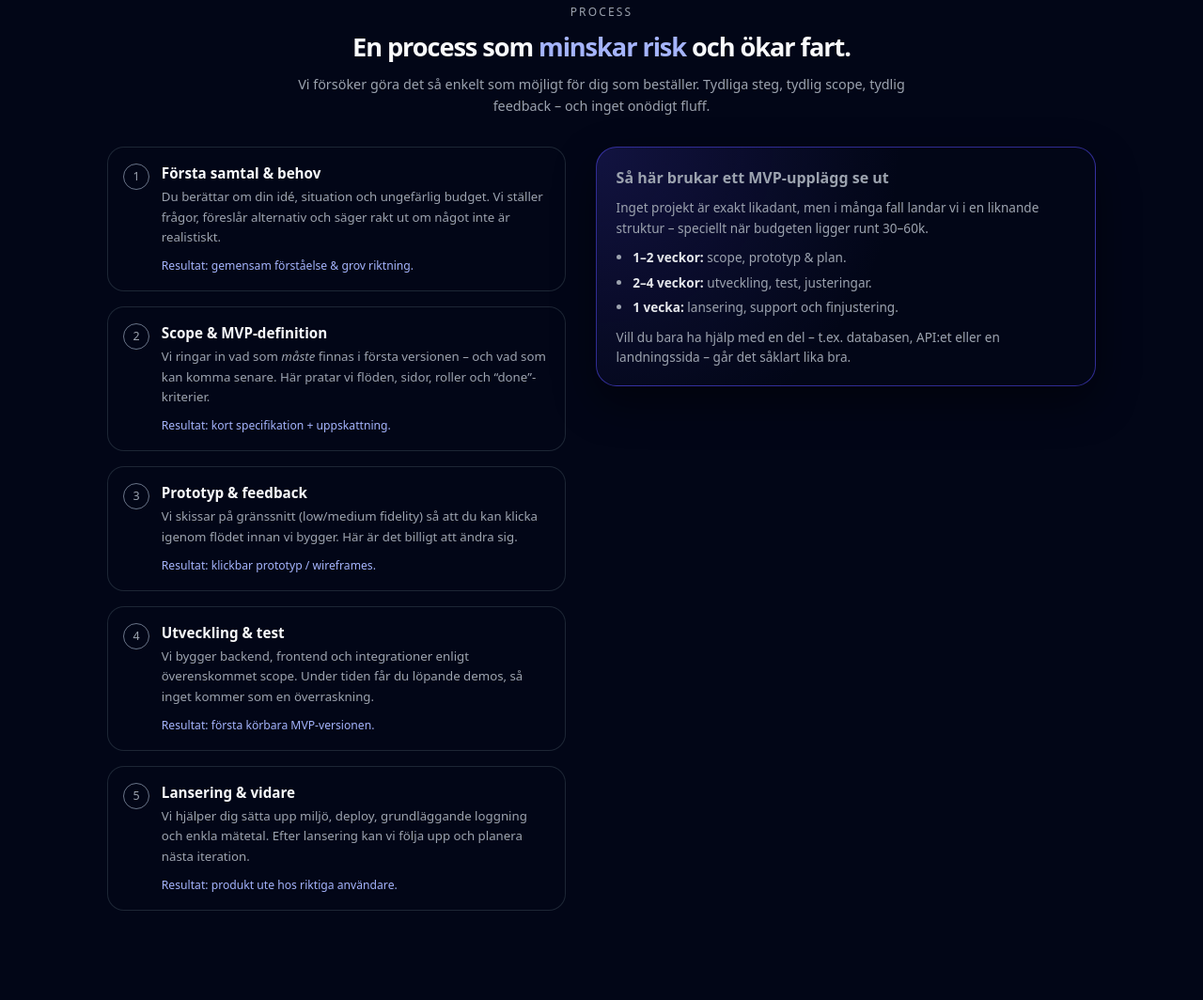
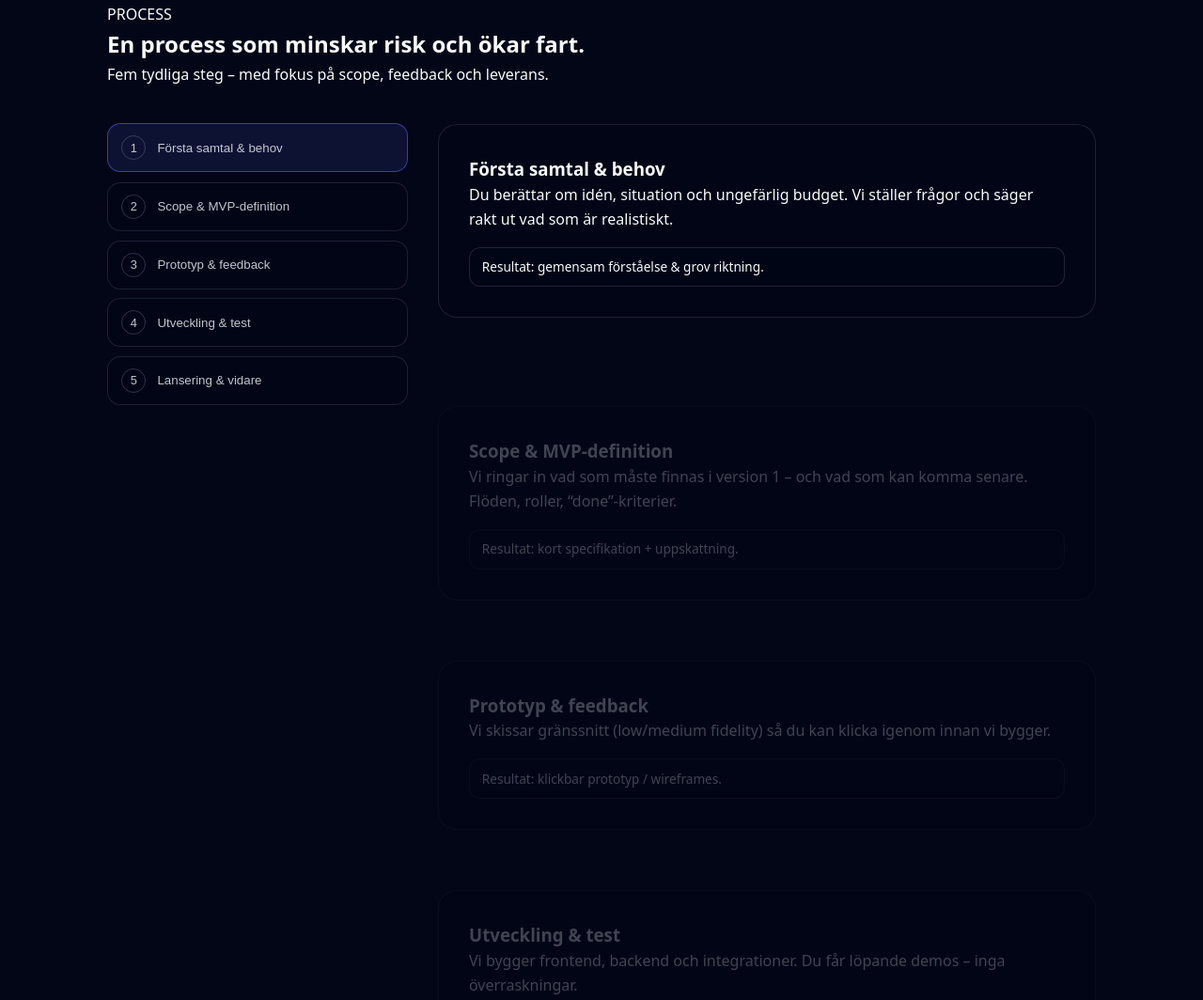
Before and after one commit to Nima-code-crypto/launchloop-site, a plain HTML site: page index.html in a window 1280 px wide. Shown: the part 1756-2820 px from the top of the page at 94% size. Drawn offline with Linux system fonts and the light colour scheme.

Commit message:
scrollfunktioner

```diff
--- a/index.html
+++ b/index.html
@@ -264,98 +264,54 @@
     </section>
 
     <!-- PROCESS -->
-    <section id="process">
+    <section id="process" class="process">
   <div class="container">
-        <div class="section-header">
-          <div class="section-kicker">Process</div>
-          <h2 class="section-title">En process som <span>minskar risk</span> och ökar fart.</h2>
-          <p class="section-sub">
-            Vi försöker göra det så enkelt som möjligt för dig som beställer.
-            Tydliga steg, tydlig scope, tydlig feedback – och inget onödigt fluff.
-          </p>
+    <div class="section-head">
+      <div class="kicker">PROCESS</div>
+      <h2>En process som minskar risk och ökar fart.</h2>
+      <p>Fem tydliga steg – med fokus på scope, feedback och leverans.</p>
     </div>
 
-        <div class="process-grid">
-          <div class="process-list">
-            <article class="step-card">
-              <div class="step-number">1</div>
-              <div class="step-main">
+    <div class="process-scroll">
+      <div class="process-steps" id="processSteps">
+        <button class="step active" data-step="1"><span>1</span> Första samtal & behov</button>
+        <button class="step" data-step="2"><span>2</span> Scope & MVP-definition</button>
+        <button class="step" data-step="3"><span>3</span> Prototyp & feedback</button>
+        <button class="step" data-step="4"><span>4</span> Utveckling & test</button>
+        <button class="step" data-step="5"><span>5</span> Lansering & vidare</button>
+      </div>
+
+      <div class="process-panels">
+        <article class="panel active" data-step="1">
           <h3>Första samtal & behov</h3>
-                <p>
-                  Du berättar om din idé, situation och ungefärlig budget. Vi
-                  ställer frågor, föreslår alternativ och säger rakt ut om något inte är realistiskt.
-                </p>
-                <span>Resultat: gemensam förståelse & grov riktning.</span>
-              </div>
+          <p>Du berättar om idén, situation och ungefärlig budget. Vi ställer frågor och säger rakt ut vad som är realistiskt.</p>
+          <div class="result">Resultat: gemensam förståelse & grov riktning.</div>
         </article>
 
-            <article class="step-card">
-              <div class="step-number">2</div>
-              <div class="step-main">
+        <article class="panel" data-step="2">
           <h3>Scope & MVP-definition</h3>
-                <p>
-                  Vi ringar in vad som <em>måste</em> finnas i första versionen
-                  – och vad som kan komma senare. Här pratar vi flöden, sidor,
-                  roller och “done”-kriterier.
-                </p>
-                <span>Resultat: kort specifikation + uppskattning.</span>
-              </div>
+          <p>Vi ringar in vad som måste finnas i version 1 – och vad som kan komma senare. Flöden, roller, “done”-kriterier.</p>
+          <div class="result">Resultat: kort specifikation + uppskattning.</div>
         </article>
 
-            <article class="step-card">
-              <div class="step-number">3</div>
-              <div class="step-main">
+        <article class="panel" data-step="3">
           <h3>Prototyp & feedback</h3>
-                <p>
-                  Vi skissar på gränssnitt (low/medium fidelity) så att du kan
-                  klicka igenom flödet innan vi bygger. Här är det billigt att ändra sig.
-                </p>
-                <span>Resultat: klickbar prototyp / wireframes.</span>
-              </div>
+          <p>Vi skissar gränssnitt (low/medium fidelity) så du kan klicka igenom innan vi bygger.</p>
+          <div class="result">Resultat: klickbar prototyp / wireframes.</div>
         </article>
 
-            <article class="step-card">
-              <div class="step-number">4</div>
-              <div class="step-main">
+        <article class="panel" data-step="4">
           <h3>Utveckling & test</h3>
-                <p>
-                  Vi bygger backend, frontend och integrationer enligt överenskommet scope.
-                  Under tiden får du löpande demos, så inget kommer som en överraskning.
-                </p>
-                <span>Resultat: första körbara MVP-versionen.</span>
-              </div>
+          <p>Vi bygger frontend, backend och integrationer. Du får löpande demos – inga överraskningar.</p>
+          <div class="result">Resultat: första körbara MVP-versionen.</div>
         </article>
 
-            <article class="step-card">
-              <div class="step-number">5</div>
-              <div class="step-main">
+        <article class="panel" data-step="5">
           <h3>Lansering & vidare</h3>
-                <p>
-                  Vi hjälper dig sätta upp miljö, deploy, grundläggande loggning
-                  och enkla mätetal. Efter lansering kan vi följa upp och planera
-                  nästa iteration.
-                </p>
-                <span>Resultat: produkt ute hos riktiga användare.</span>
-              </div>
+          <p>Deploy, logging och grundläggande mätetal. Sen itererar vi med riktig användarfeedback.</p>
+          <div class="result">Resultat: produkt ute hos riktiga användare.</div>
         </article>
       </div>
-
-          <aside class="process-aside">
-            <h3>Så här brukar ett MVP-upplägg se ut</h3>
-            <p>
-              Inget projekt är exakt likadant, men i många fall landar vi i en
-              liknande struktur – speciellt när budgeten ligger runt 30–60k.
-            </p>
-            <ul>
-              <li><strong>1–2 veckor:</strong> scope, prototyp & plan.</li>
-              <li><strong>2–4 veckor:</strong> utveckling, test, justeringar.</li>
-              <li><strong>1 vecka:</strong> lansering, support och finjustering.</li>
-            </ul>
-            <p style="margin-top: 0.6rem;">
-              Vill du bara ha hjälp med en del – t.ex. databasen, API:et eller
-              en landningssida – går det såklart lika bra.
-            </p>
-          </aside>
     </div>
   </div>
 </section>
--- a/script.js
+++ b/script.js
@@ -77,3 +77,49 @@ window.addEventListener("scroll", () => {
     ticking = true;
   }
 }, { passive: true });
+
+// ===============================
+// PROCESS – SCROLL INTERACTION
+// ===============================
+
+const processPanels = document.querySelectorAll(".process-panels .panel");
+const processSteps = document.querySelectorAll(".process-steps .step");
+
+function setActiveProcessStep(step) {
+  processSteps.forEach(btn =>
+    btn.classList.toggle("active", btn.dataset.step === step)
+  );
+  processPanels.forEach(panel =>
+    panel.classList.toggle("active", panel.dataset.step === step)
+  );
+}
+
+const processObserver = new IntersectionObserver(
+  (entries) => {
+    entries.forEach(entry => {
+      if (entry.isIntersecting) {
+        setActiveProcessStep(entry.target.dataset.step);
+      }
+    });
+  },
+  {
+    threshold: 0.55
+  }
+);
+
+processPanels.forEach(panel => processObserver.observe(panel));
+
+// Klick på steg = scrolla till panel
+processSteps.forEach(btn => {
+  btn.addEventListener("click", () => {
+    const target = document.querySelector(
+      `.panel[data-step="${btn.dataset.step}"]`
+    );
+    if (target) {
+      target.scrollIntoView({
+        behavior: "smooth",
+        block: "center"
+      });
+    }
+  });
+});
--- a/style.css
+++ b/style.css
@@ -1215,3 +1215,85 @@ header.shrink .nav-cta:hover {
         font-size: 2.1rem;
       }
     }
+
+    /* ===============================
+   PROCESS – SCROLL STORY
+================================ */
+
+.process-scroll {
+  display: grid;
+  grid-template-columns: 320px 1fr;
+  gap: 32px;
+  margin-top: 2.5rem;
+}
+
+/* Vänster: steg */
+.process-steps {
+  position: sticky;
+  top: 120px; /* under din navbar */
+  align-self: flex-start;
+  display: flex;
+  flex-direction: column;
+  gap: 0.6rem;
+}
+
+.step {
+  display: flex;
+  align-items: center;
+  gap: 0.75rem;
+  padding: 0.75rem 0.9rem;
+  border-radius: 14px;
+  background: rgba(2, 6, 23, 0.45);
+  border: 1px solid rgba(148,163,184,0.18);
+  color: rgba(226,232,240,0.85);
+  cursor: pointer;
+  transition: all 0.2s ease;
+  text-align: left;
+}
+
+.step span {
+  width: 26px;
+  height: 26px;
+  border-radius: 999px;
+  display: grid;
+  place-items: center;
+  font-size: 0.8rem;
+  border: 1px solid rgba(148,163,184,0.3);
+}
+
+.step.active {
+  background: rgba(99,102,241,0.12);
+  border-color: rgba(99,102,241,0.55);
+  transform: translateY(-1px);
+}
+
+/* Höger: paneler */
+.process-panels {
+  display: flex;
+  flex-direction: column;
+  gap: 4rem;
+}
+
+.panel {
+  border-radius: 20px;
+  padding: 2rem;
+  background: rgba(2,6,23,0.45);
+  border: 1px solid rgba(148,163,184,0.18);
+  opacity: 0.25;
+  transform: translateY(30px);
+  transition: opacity 0.35s ease, transform 0.35s ease;
+}
+
+.panel.active {
+  opacity: 1;
+  transform: translateY(0);
+}
+
+.result {
+  margin-top: 1rem;
+  padding: 0.6rem 0.8rem;
+  border-radius: 12px;
+  background: rgba(2,6,23,0.35);
+  border: 1px solid rgba(148,163,184,0.2);
+  font-size: 0.85rem;
+}
```
Lines whose indentation alone changed are shown as unchanged.
